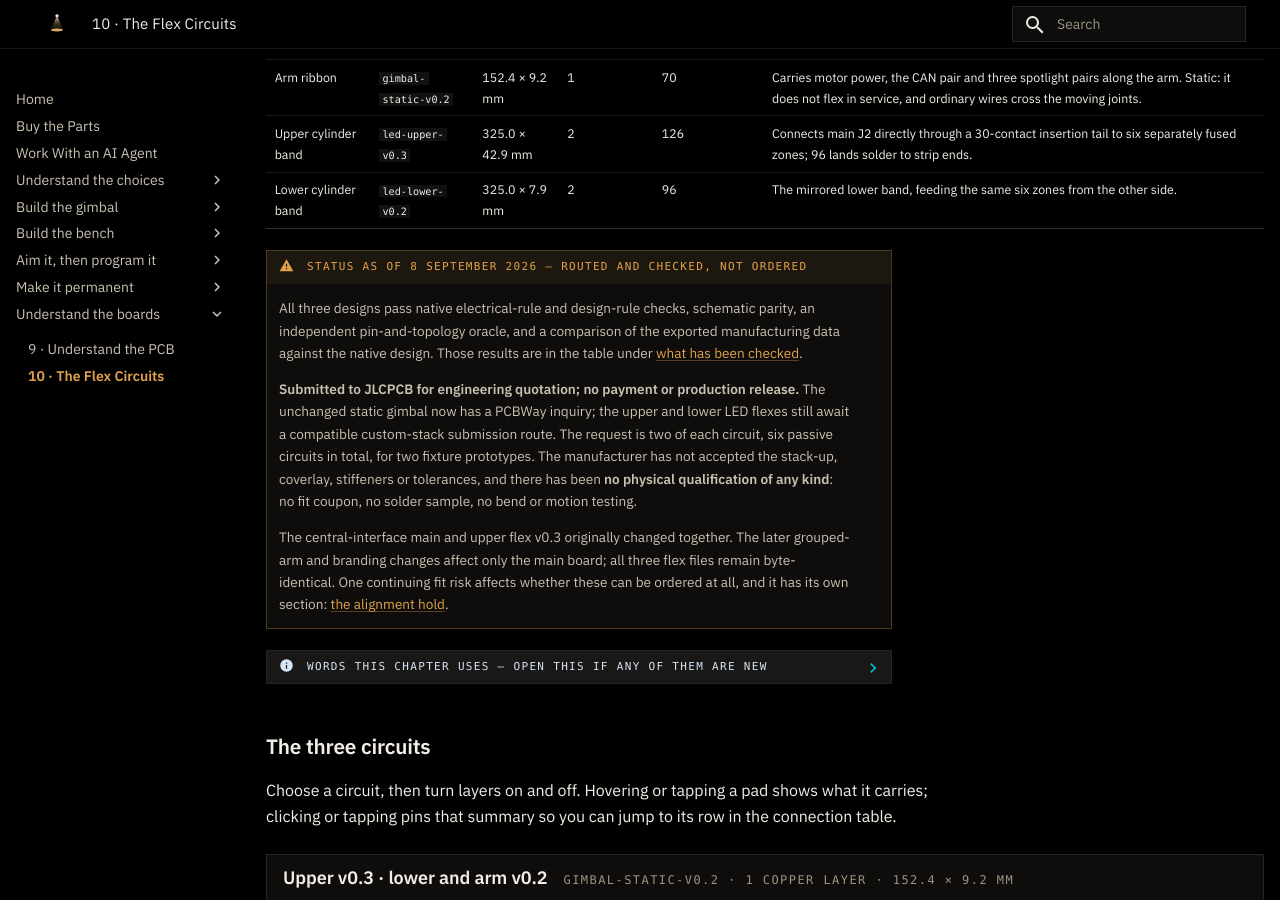
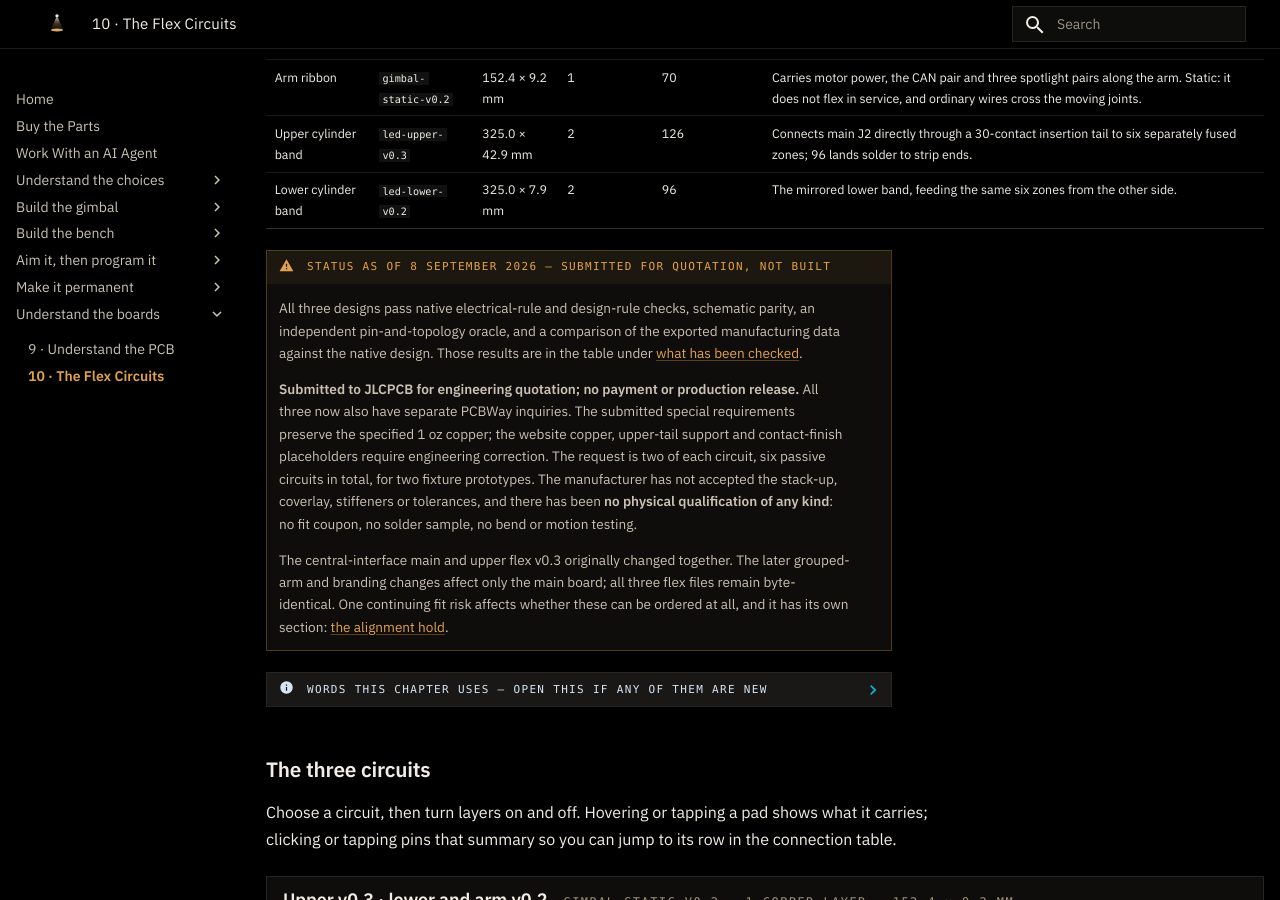
Before and after one commit to hooterjackson/engineered-lighting-site, an MkDocs documentation site: the page built from docs/10-the-flex-circuits.md, in a window 1280 px wide and 900 px high, scrolled down 537 px. Built offline with MkDocs 1.6.1 and Material for MkDocs 9.7.7, drawn with Linux system fonts in a browser that asks for light colours.

Commit message:
Record completed PCBWay submissions for publication

```diff
--- a/docs/10-the-flex-circuits.md
+++ b/docs/10-the-flex-circuits.md
@@ -37,14 +37,15 @@ built, and reproduced identically the next time.
 
 <!-- el-pcb:generated flex-boards end -->
 
-!!! warning "Status as of 8 September 2026 — routed and checked, not ordered"
+!!! warning "Status as of 8 September 2026 — submitted for quotation, not built"
 
     All three designs pass native electrical-rule and design-rule checks, schematic parity, an
     independent pin-and-topology oracle, and a comparison of the exported manufacturing data against
     the native design. Those results are in the table under [what has been checked](#flex-validation).
 
-    **Submitted to JLCPCB for engineering quotation; no payment or production release.** The unchanged static gimbal now has a PCBWay inquiry; the upper and lower LED flexes
-    still await a compatible custom-stack submission route. The request is two of each
+    **Submitted to JLCPCB for engineering quotation; no payment or production release.** All three now also have
+    separate PCBWay inquiries. The submitted special requirements preserve the specified 1 oz copper;
+    the website copper, upper-tail support and contact-finish placeholders require engineering correction. The request is two of each
     circuit, six passive circuits in total, for two fixture prototypes. The manufacturer has not
     accepted the stack-up, coverlay, stiffeners or tolerances, and there has been **no physical
     qualification of any kind**: no fit coupon, no solder sample, no bend or motion testing.
```
Also changed, not shown: PROJECT-STATE.md (+16 -0 lines), docs/09-understand-the-pcb.md (+6 -3 lines), docs/assets/pcb/flex-v0.2/index.json (+1 -1 lines), docs/assets/pcb/light-v0.1/bom.json (+1 -1 lines), 2 other files.
